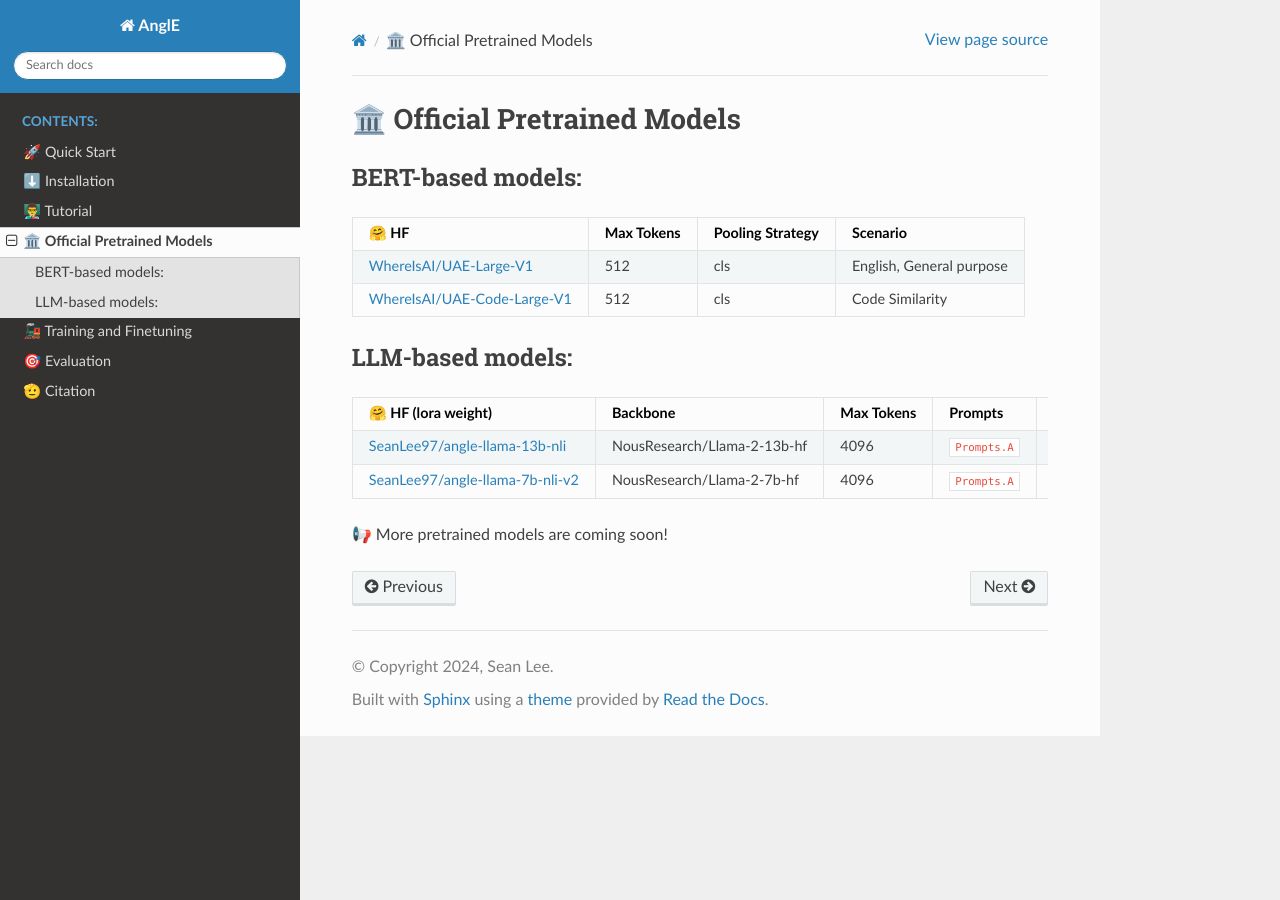
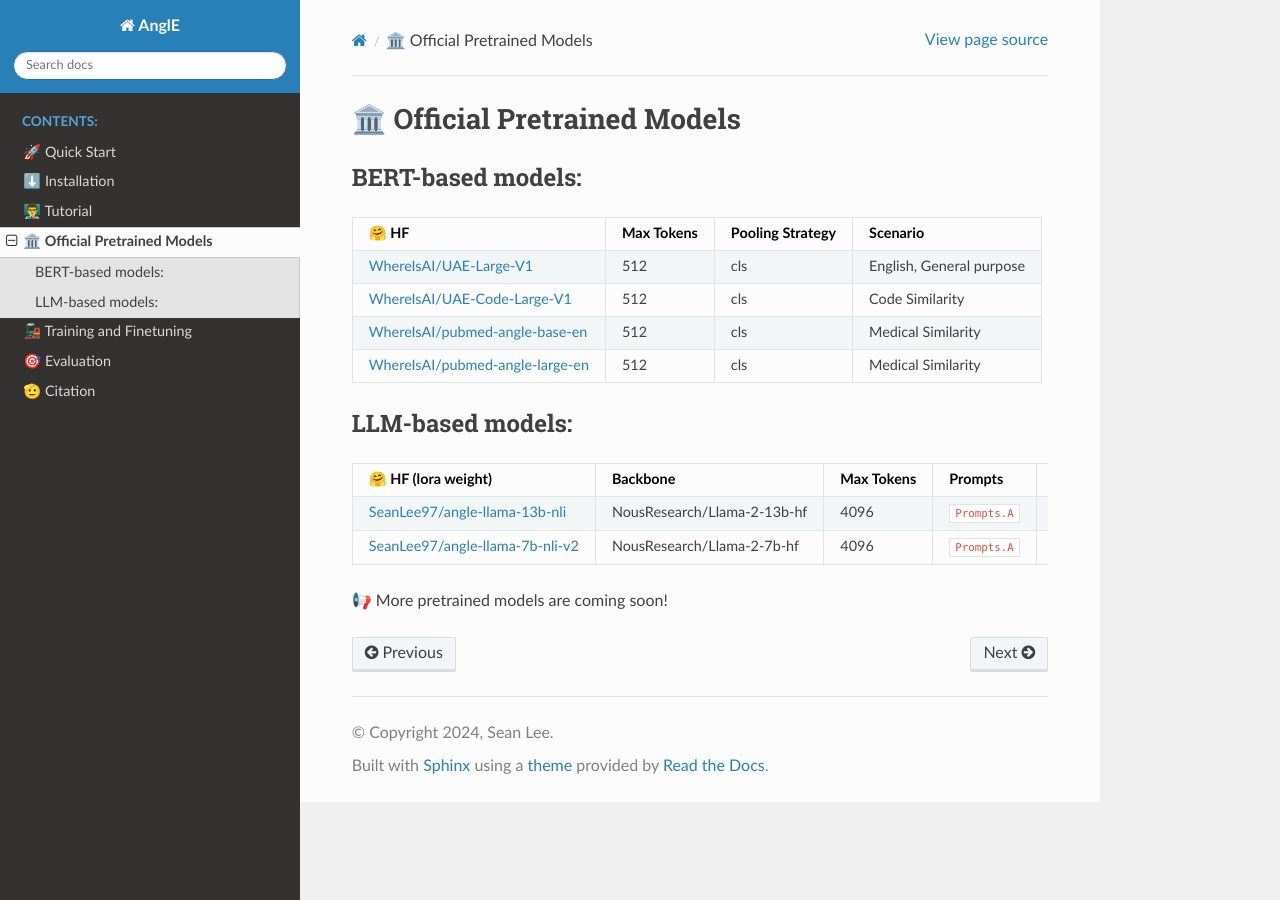
Before and after one commit to SeanLee97/AnglE, a Sphinx documentation site: the page built from docs/notes/pretrained_models.rst, in a window 1280 px wide. Built offline with Sphinx 7.4.7 and the Read the Docs theme 2.0.0, drawn with Linux system fonts in a browser that asks for light colours.

Commit message:
add two official medical models

```diff
--- a/docs/notes/pretrained_models.rst
+++ b/docs/notes/pretrained_models.rst
@@ -13,9 +13,15 @@ BERT-based models:
 +------------------------------------+-------------+-------------------+--------------------------+
 | `WhereIsAI/UAE-Code-Large-V1`_     | 512         | cls               | Code Similarity          |
 +------------------------------------+-------------+-------------------+--------------------------+
+| `WhereIsAI/pubmed-angle-base-en`_  | 512         | cls               | Medical Similarity       |
++------------------------------------+-------------+-------------------+--------------------------+
+| `WhereIsAI/pubmed-angle-large-en`_ | 512         | cls               | Medical Similarity       |
++------------------------------------+-------------+-------------------+--------------------------+
 
 .. _WhereIsAI/UAE-Large-V1: https://huggingface.co/WhereIsAI/UAE-Large-V1
 .. _WhereIsAI/UAE-Code-Large-V1: https://huggingface.co/WhereIsAI/UAE-Code-Large-V1
+.. _WhereIsAI/pubmed-angle-base-en: https://huggingface.co/WhereIsAI/pubmed-angle-base-en
+.. _WhereIsAI/pubmed-angle-large-en: https://huggingface.co/WhereIsAI/pubmed-angle-large-en
 
 
 LLM-based models:
```
Also changed, not shown: README.md (+2 -0 lines).
